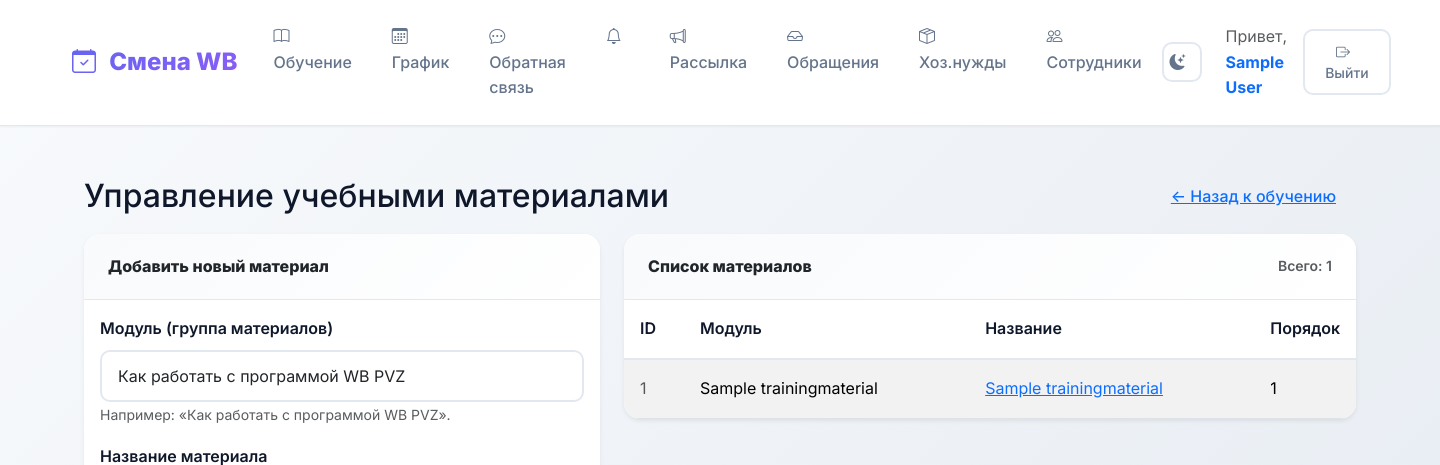
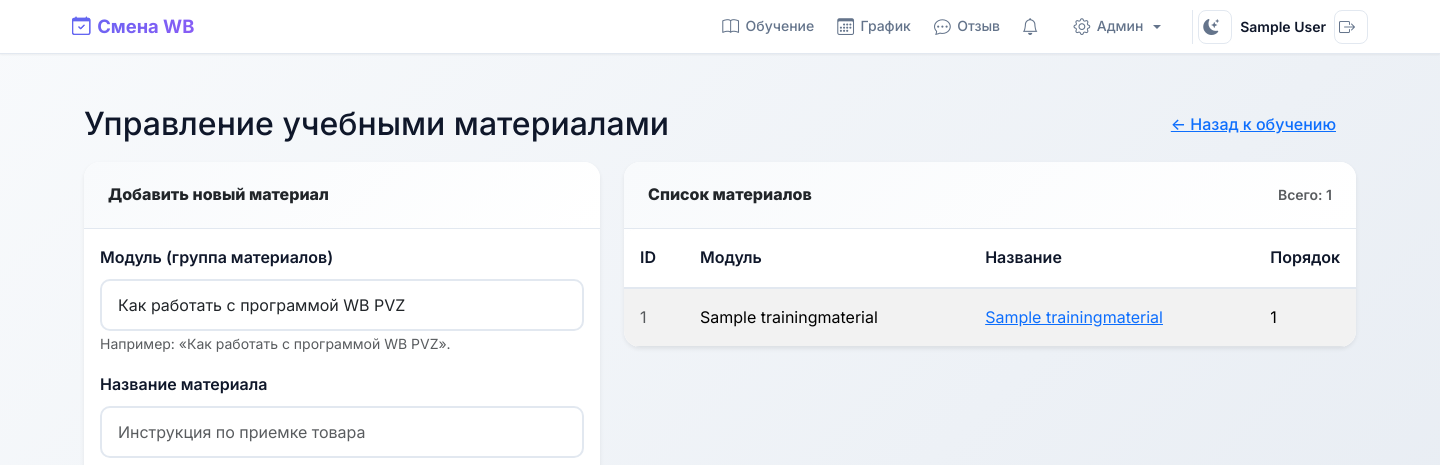
Before and after one commit to DenproxYT/wbsmena, a Django app: page /training/manage/ in a window 1440 px wide. Shown: the top 465 px of the page. Run offline with Django 4.2, Linux system fonts and the light colour scheme; a user stored in the database is signed in; tables that the repository leaves empty hold one stand-in row (values such as "Sample post").

Commit message:
Уведомления, график, обратная связь, хоз.заявки, русская админка1

```diff
--- a/backend/templates/base.html
+++ b/backend/templates/base.html
@@ -106,33 +106,158 @@
       }
 
       /* Навигация */
-      .navbar {
+      .navbar-app {
         background: var(--card-bg) !important;
         box-shadow: var(--shadow-sm);
         border-bottom: 1px solid var(--border-color);
-        padding: 1rem 0;
+        padding: 0.5rem 0;
+        min-height: 3.25rem;
       }
 
-      .navbar-brand {
-        font-weight: 800;
-        font-size: 1.5rem;
+      .navbar-app .navbar-brand {
+        font-weight: 700;
+        font-size: 1.15rem;
+        padding: 0.25rem 0;
+        margin-right: 0.5rem;
         background: linear-gradient(135deg, var(--primary-color), var(--secondary-color));
         -webkit-background-clip: text;
         -webkit-text-fill-color: transparent;
         background-clip: text;
+        white-space: nowrap;
       }
 
-      .nav-link {
-        font-weight: 500;
-        color: var(--text-secondary) !important;
-        padding: 0.5rem 1rem !important;
-        border-radius: 8px;
-        margin: 0 0.25rem;
+      .navbar-app .navbar-brand .bi {
+        -webkit-text-fill-color: var(--primary-color);
+        margin-right: 0.15rem;
       }
 
-      .nav-link:hover {
+      .navbar-app .navbar-nav {
+        align-items: center;
+        gap: 0.15rem;
+      }
+
+      .navbar-app .nav-link {
+        display: inline-flex;
+        align-items: center;
+        gap: 0.4rem;
+        font-weight: 500;
+        font-size: 0.875rem;
+        color: var(--text-secondary) !important;
+        padding: 0.4rem 0.65rem !important;
+        border-radius: 8px;
+        margin: 0;
+        white-space: nowrap;
+        line-height: 1.2;
+      }
+
+      .navbar-app .nav-link .bi {
+        margin-right: 0 !important;
+        font-size: 1.05rem;
+        flex-shrink: 0;
+      }
+
+      .navbar-app .nav-link:hover,
+      .navbar-app .nav-link:focus {
         background: var(--light-bg);
         color: var(--primary-color) !important;
+      }
+
+      .navbar-app .nav-link-icon {
+        padding: 0.4rem 0.55rem !important;
+        position: relative;
+      }
+
+      .navbar-app .nav-badge {
+        position: absolute;
+        top: 0.15rem;
+        right: 0.1rem;
+        font-size: 0.6rem;
+        min-width: 1rem;
+        height: 1rem;
+        line-height: 1rem;
+        padding: 0 0.25rem;
+      }
+
+      .navbar-app .nav-divider {
+        width: 1px;
+        height: 1.5rem;
+        background: var(--border-color);
+        margin: 0 0.35rem;
+        align-self: center;
+      }
+
+      .navbar-app .navbar-user-block {
+        display: flex;
+        align-items: center;
+        gap: 0.5rem;
+        padding-left: 0.35rem;
+        margin-left: 0.25rem;
+        border-left: 1px solid var(--border-color);
+      }
+
+      .navbar-app .navbar-user-name {
+        font-size: 0.875rem;
+        font-weight: 600;
+        color: var(--text-primary);
+        max-width: 8rem;
+        overflow: hidden;
+        text-overflow: ellipsis;
+        white-space: nowrap;
+      }
+
+      .navbar-app .btn-nav-ghost {
+        display: inline-flex;
+        align-items: center;
+        justify-content: center;
+        width: 2.125rem;
+        height: 2.125rem;
+        padding: 0;
+        border-radius: 8px;
+        border: 1px solid var(--border-color);
+        background: transparent;
+        color: var(--text-secondary);
+      }
+
+      .navbar-app .btn-nav-ghost:hover {
+        border-color: var(--primary-color);
+        color: var(--primary-color);
+        background: var(--light-bg);
+      }
+
+      .navbar-app .dropdown-menu {
+        font-size: 0.875rem;
+        border-radius: 10px;
+        padding: 0.35rem;
+      }
+
+      .navbar-app .dropdown-item {
+        border-radius: 6px;
+        display: flex;
+        align-items: center;
+        gap: 0.5rem;
+        padding: 0.45rem 0.75rem;
+      }
+
+      .navbar-app .dropdown-item .bi {
+        margin-right: 0 !important;
+        opacity: 0.85;
+      }
+
+      @media (max-width: 991.98px) {
+        .navbar-app .navbar-collapse {
+          padding: 0.75rem 0 0.25rem;
+        }
+        .navbar-app .navbar-user-block {
+          border-left: none;
+          padding-left: 0;
+          margin-left: 0;
+          margin-top: 0.5rem;
+          padding-top: 0.5rem;
+          border-top: 1px solid var(--border-color);
+        }
+        .navbar-app .nav-divider {
+          display: none;
+        }
       }
 
       /* Hero секция */
@@ -708,35 +833,21 @@
         background: #64748b;
       }
 
-      .btn-theme-toggle {
-        border-radius: 10px;
-        width: 2.5rem;
-        height: 2.5rem;
-        padding: 0;
-        display: inline-flex;
-        align-items: center;
-        justify-content: center;
-        border: 2px solid var(--border-color);
-        background: var(--card-bg);
-        color: var(--text-secondary);
-      }
-
-      .btn-theme-toggle:hover {
-        color: var(--primary-color);
-        border-color: var(--primary-color);
-        background: var(--light-bg);
-      }
-
-      [data-bs-theme="dark"] .btn-theme-toggle {
+      [data-bs-theme="dark"] .navbar-app .btn-nav-ghost {
         background: #0f172a;
         border-color: #475569;
         color: #cbd5e1;
       }
 
-      [data-bs-theme="dark"] .btn-theme-toggle:hover {
+      [data-bs-theme="dark"] .navbar-app .btn-nav-ghost:hover {
         color: #e0e7ff;
         border-color: var(--primary-light);
         background: #1e293b;
+      }
+
+      [data-bs-theme="dark"] .navbar-app .nav-divider,
+      [data-bs-theme="dark"] .navbar-app .navbar-user-block {
+        border-color: var(--border-color);
       }
     </style>
   </head>
@@ -749,92 +860,82 @@
     </div>
     <style>@keyframes appLoadSpin{to{transform:rotate(360deg);}}</style>
     <div class="site-wrapper">
-    <nav class="navbar navbar-expand-lg">
+    <nav class="navbar navbar-expand-lg navbar-app">
       <div class="container">
         <a class="navbar-brand" href="/">
           <i class="bi bi-calendar-check"></i> Смена WB
         </a>
-        <button class="navbar-toggler" type="button" data-bs-toggle="collapse" data-bs-target="#navMenu">
+        <button class="navbar-toggler" type="button" data-bs-toggle="collapse" data-bs-target="#navMenu" aria-controls="navMenu" aria-expanded="false" aria-label="Меню">
           <span class="navbar-toggler-icon"></span>
         </button>
         <div class="collapse navbar-collapse" id="navMenu">
-          <ul class="navbar-nav ms-auto mb-2 mb-lg-0">
+          <ul class="navbar-nav ms-auto align-items-lg-center">
             {% if request.user.is_authenticated %}
             <li class="nav-item">
-              <a class="nav-link" href="/training/">
-                <i class="bi bi-book"></i> Обучение
-              </a>
+              <a class="nav-link" href="/training/"><i class="bi bi-book"></i><span>Обучение</span></a>
             </li>
             <li class="nav-item">
-              <a class="nav-link" href="/schedule/">
-                <i class="bi bi-calendar3"></i> График
-              </a>
+              <a class="nav-link" href="/schedule/"><i class="bi bi-calendar3"></i><span>График</span></a>
             </li>
             <li class="nav-item">
-              <a class="nav-link" href="/feedback/">
-                <i class="bi bi-chat-dots"></i> Обратная связь
-              </a>
+              <a class="nav-link" href="/feedback/"><i class="bi bi-chat-dots"></i><span>Отзыв</span></a>
             </li>
             <li class="nav-item dropdown" id="notifNavItem">
-              <a class="nav-link position-relative" href="#" id="notifDropdown" role="button" data-bs-toggle="dropdown" aria-expanded="false">
+              <a class="nav-link nav-link-icon" href="#" id="notifDropdown" role="button" data-bs-toggle="dropdown" aria-expanded="false" title="Уведомления">
                 <i class="bi bi-bell"></i>
-                <span class="position-absolute top-0 start-100 translate-middle badge rounded-pill bg-danger" id="notifBadge" style="display:none;font-size:0.65rem;">0</span>
+                <span class="badge rounded-pill bg-danger nav-badge" id="notifBadge" style="display:none;">0</span>
               </a>
-              <ul class="dropdown-menu dropdown-menu-end shadow" style="min-width:320px;max-height:400px;overflow-y:auto" id="notifList">
-                <li class="dropdown-header d-flex justify-content-between align-items-center">
+              <ul class="dropdown-menu dropdown-menu-end shadow" style="min-width:300px;max-height:360px;overflow-y:auto" id="notifList">
+                <li class="dropdown-header d-flex justify-content-between align-items-center py-2">
                   <span>Уведомления</span>
-                  <button type="button" class="btn btn-link btn-sm p-0" id="notifReadAll">Прочитать все</button>
+                  <button type="button" class="btn btn-link btn-sm p-0 text-decoration-none" id="notifReadAll">Все прочитаны</button>
                 </li>
-                <li><hr class="dropdown-divider"></li>
+                <li><hr class="dropdown-divider my-1"></li>
                 <li class="px-3 py-2 text-muted small" id="notifEmpty">Нет уведомлений</li>
               </ul>
             </li>
             {% if is_accounts_admin|default:False %}
+            <li class="nav-item d-none d-lg-block"><span class="nav-divider" aria-hidden="true"></span></li>
+            <li class="nav-item dropdown">
+              <a class="nav-link dropdown-toggle" href="#" role="button" data-bs-toggle="dropdown" aria-expanded="false">
+                <i class="bi bi-gear"></i><span>Админ</span>
+              </a>
+              <ul class="dropdown-menu dropdown-menu-end shadow">
+                <li><a class="dropdown-item" href="/accounts/employees/"><i class="bi bi-people"></i> Сотрудники</a></li>
+                <li><a class="dropdown-item" href="/notifications/send/"><i class="bi bi-megaphone"></i> Рассылка</a></li>
+                <li><a class="dropdown-item" href="/feedback/admin/"><i class="bi bi-inbox"></i> Обращения</a></li>
+                <li><a class="dropdown-item" href="/schedule/household-requests/"><i class="bi bi-box-seam"></i> Хоз.нужды</a></li>
+                <li><hr class="dropdown-divider my-1"></li>
+                <li><a class="dropdown-item" href="/admin/"><i class="bi bi-sliders"></i> Django admin</a></li>
+              </ul>
+            </li>
+            {% endif %}
+            <li class="nav-item d-none d-lg-block"><span class="nav-divider" aria-hidden="true"></span></li>
             <li class="nav-item">
-              <a class="nav-link" href="/notifications/send/">
-                <i class="bi bi-megaphone"></i> Рассылка
-              </a>
+              <div class="navbar-user-block">
+                <button type="button" class="btn btn-nav-ghost btn-theme-toggle" id="themeToggle" title="Тема" aria-label="Переключить тему">
+                  <i class="bi bi-moon-stars-fill" id="themeToggleIcon" aria-hidden="true"></i>
+                </button>
+                <span class="navbar-user-name" title="{% if request.user.get_full_name %}{{ request.user.get_full_name }}{% else %}{{ request.user.username }}{% endif %}">
+                  {% if request.user.get_full_name %}{{ request.user.get_full_name }}{% else %}{{ request.user.username }}{% endif %}
+                </span>
+                <a class="btn btn-nav-ghost" href="/accounts/logout/" title="Выйти" aria-label="Выйти">
+                  <i class="bi bi-box-arrow-right"></i>
+                </a>
+              </div>
+            </li>
+            {% else %}
+            <li class="nav-item">
+              <button type="button" class="btn btn-nav-ghost btn-theme-toggle me-1" id="themeToggle" title="Тема" aria-label="Переключить тему">
+                <i class="bi bi-moon-stars-fill" id="themeToggleIcon" aria-hidden="true"></i>
+              </button>
             </li>
             <li class="nav-item">
-              <a class="nav-link" href="/feedback/admin/">
-                <i class="bi bi-inbox"></i> Обращения
-              </a>
-            </li>
-            <li class="nav-item">
-              <a class="nav-link" href="/schedule/household-requests/">
-                <i class="bi bi-box-seam"></i> Хоз.нужды
-              </a>
-            </li>
-            <li class="nav-item">
-              <a class="nav-link" href="/accounts/employees/">
-                <i class="bi bi-people"></i> Сотрудники
+              <a class="btn btn-primary btn-sm px-3" href="/accounts/login/">
+                <i class="bi bi-box-arrow-in-right"></i> Войти
               </a>
             </li>
             {% endif %}
-            {% endif %}
-            <li class="nav-item d-flex align-items-center me-2">
-              <button type="button" class="btn btn-theme-toggle" id="themeToggle" title="Тёмная тема" aria-label="Переключить светлую или тёмную тему">
-                <i class="bi bi-moon-stars-fill" id="themeToggleIcon" aria-hidden="true"></i>
-              </button>
-            </li>
-            <li class="nav-item d-flex align-items-center ms-3">
-              {% if request.user.is_authenticated %}
-                <div class="d-flex align-items-center">
-                  <div class="me-3">
-                    <span class="text-muted">Привет,</span>
-                    <strong class="text-primary">{% if request.user.get_full_name %}{{ request.user.get_full_name }}{% else %}{{ request.user.username }}{% endif %}</strong>
-                  </div>
-                  <a class="btn btn-outline-secondary btn-sm" href="/accounts/logout/">
-                    <i class="bi bi-box-arrow-right"></i> Выйти
-                  </a>
-                </div>
-              {% else %}
-                <span class="text-muted me-2">Аккаунт выдает администратор</span>
-                <a class="btn btn-primary" href="/accounts/login/">
-                  <i class="bi bi-box-arrow-in-right"></i> Войти
-                </a>
-              {% endif %}
-            </li>
           </ul>
         </div>
       </div>
```
Also changed, not shown: backend/pvz_site/settings.py (+10 -1 lines), 1 other file.
